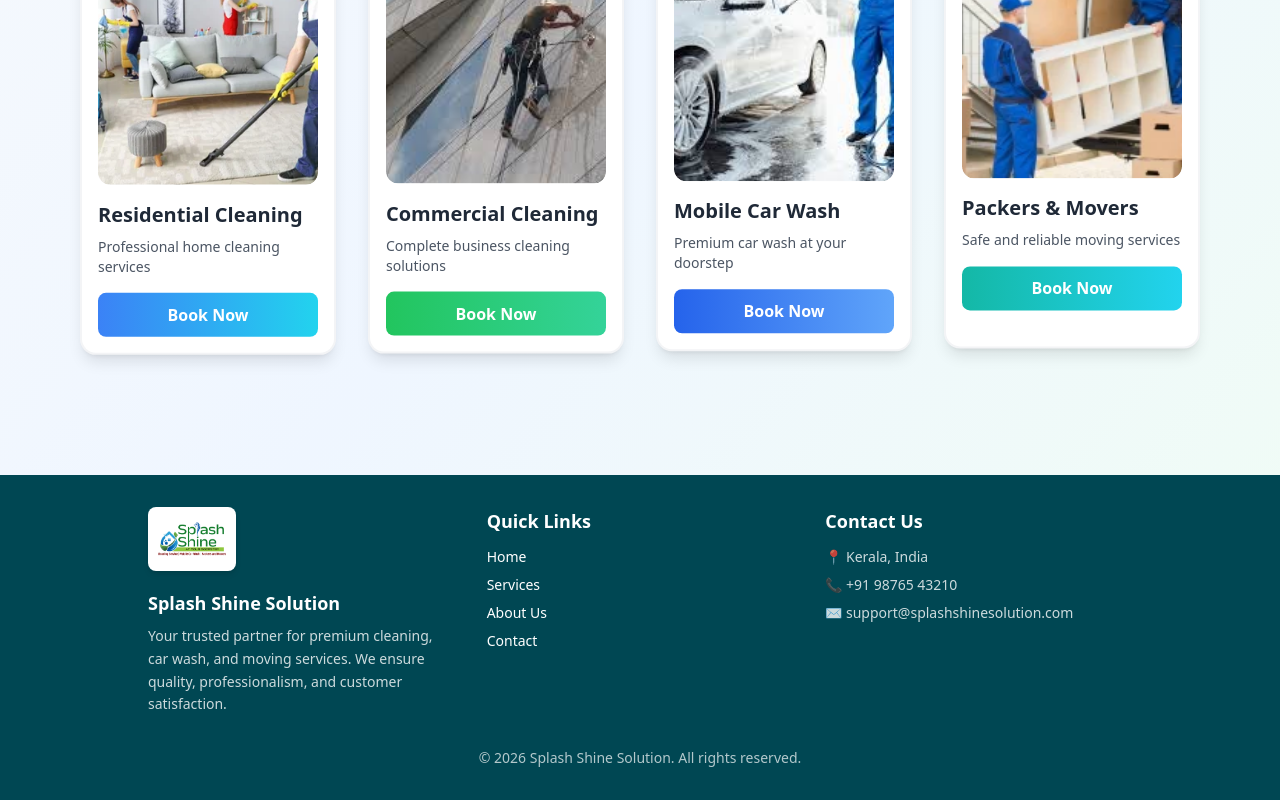
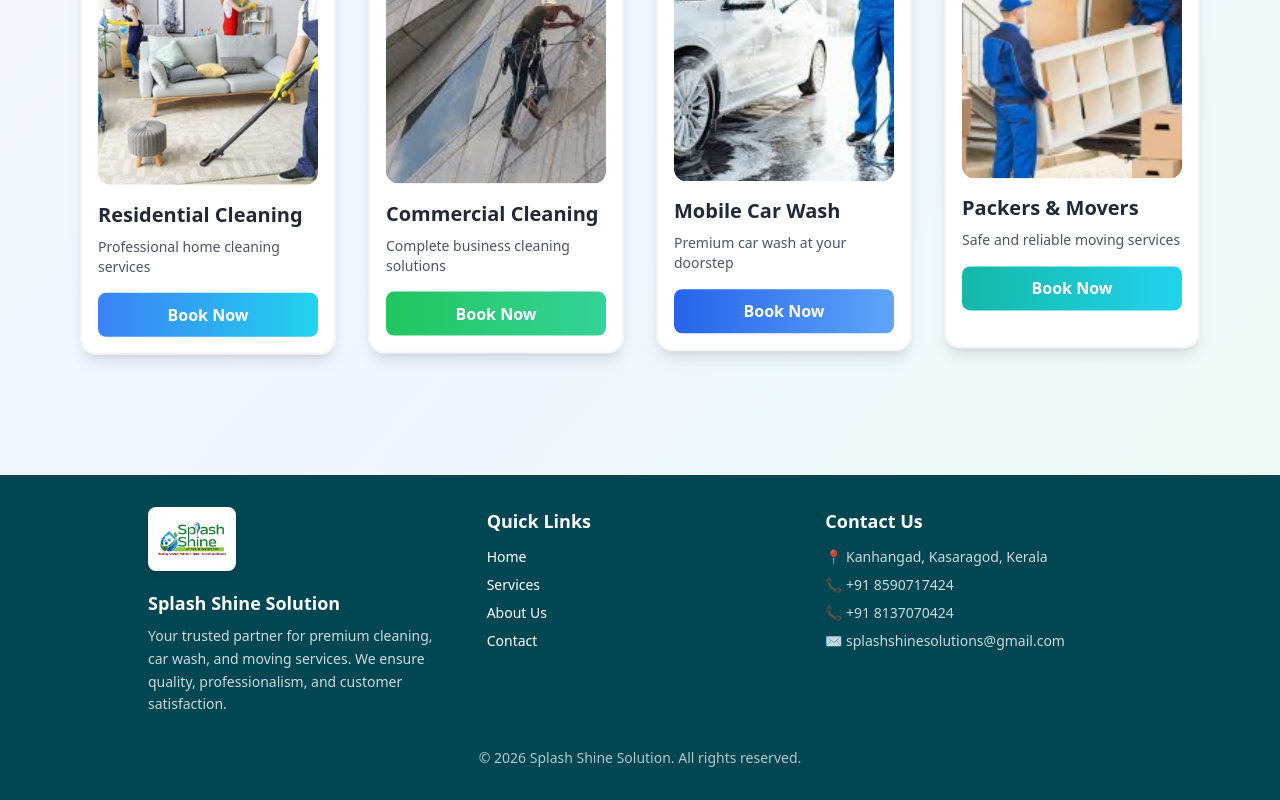
Before and after one commit to Fathima-Mufeeda-Muhammed/splashshine-web, a React (Create React App) app: page / in a window 1280 px wide. Shown: the part 657-1457 px from the top of the page. Built offline with nearby package versions, Linux system fonts and the light colour scheme; the HTML template or start-up script is replaced by a standard one.

Commit message:
Update footer location to Kanhangad, Kasaragod, Kerala

```diff
--- a/src/components/Footer.jsx
+++ b/src/components/Footer.jsx
@@ -8,7 +8,6 @@ const Footer = () => {
 
         {/* Logo + About */}
         <div>
-          {/* Logo with white background for better visibility */}
           <div className="bg-white p-2 rounded-lg inline-block mb-3 shadow-md">
             <img
               src={logo}
@@ -16,7 +15,6 @@ const Footer = () => {
               alt="Splash Shine Solution Logo"
             />
           </div>
-
           <h3 className="text-lg font-semibold mb-2">Splash Shine Solution</h3>
           <p className="text-sm opacity-80 leading-relaxed">
             Your trusted partner for premium cleaning, car wash, and moving services.
@@ -38,9 +36,10 @@ const Footer = () => {
         {/* Contact */}
         <div>
           <h3 className="text-lg font-semibold mb-3">Contact Us</h3>
-          <p className="text-sm opacity-80 mb-2">📍 Kerala, India</p>
-          <p className="text-sm opacity-80 mb-2">📞 +91 98765 43210</p>
-          <p className="text-sm opacity-80">✉️ support@splashshinesolution.com</p>
+          <p className="text-sm opacity-80 mb-2">📍 Kanhangad, Kasaragod, Kerala</p>
+          <p className="text-sm opacity-80 mb-2">📞 +91 8590717424</p>
+          <p className="text-sm opacity-80 mb-2">📞 +91 8137070424</p>
+          <p className="text-sm opacity-80">✉️ splashshinesolutions@gmail.com</p>
         </div>
 
       </div>
```
